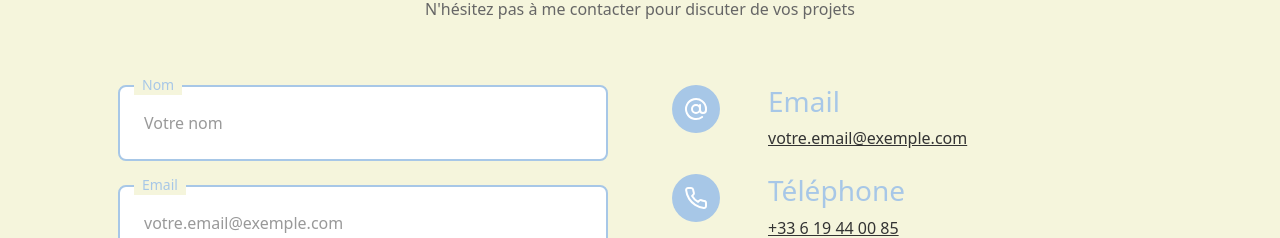
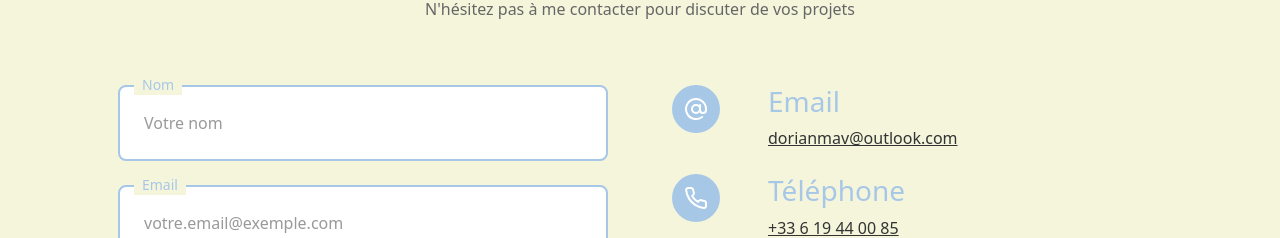
Before and after one commit to Dorianmav/portfolio, a React (Vite) app: page / in a window 1280 px wide. Shown: the part 4520-4758 px from the top of the page. Built offline with nearby package versions, Linux system fonts and the light colour scheme; the HTML template or start-up script is replaced by a standard one.

Commit message:
🔧 chore: update contact email address to real mail

```diff
--- a/src/data/contactData.ts
+++ b/src/data/contactData.ts
@@ -1,7 +1,7 @@
 import { ContactInfo, SocialMedia } from "../types/Contact";
 
 export const contactInfo: ContactInfo = {
-  email: "votre.email@exemple.com",
+  email: "dorianmav@outlook.com",
   phone: "+33 6 19 44 00 85",
   address: "Paris, France"
 };
```
